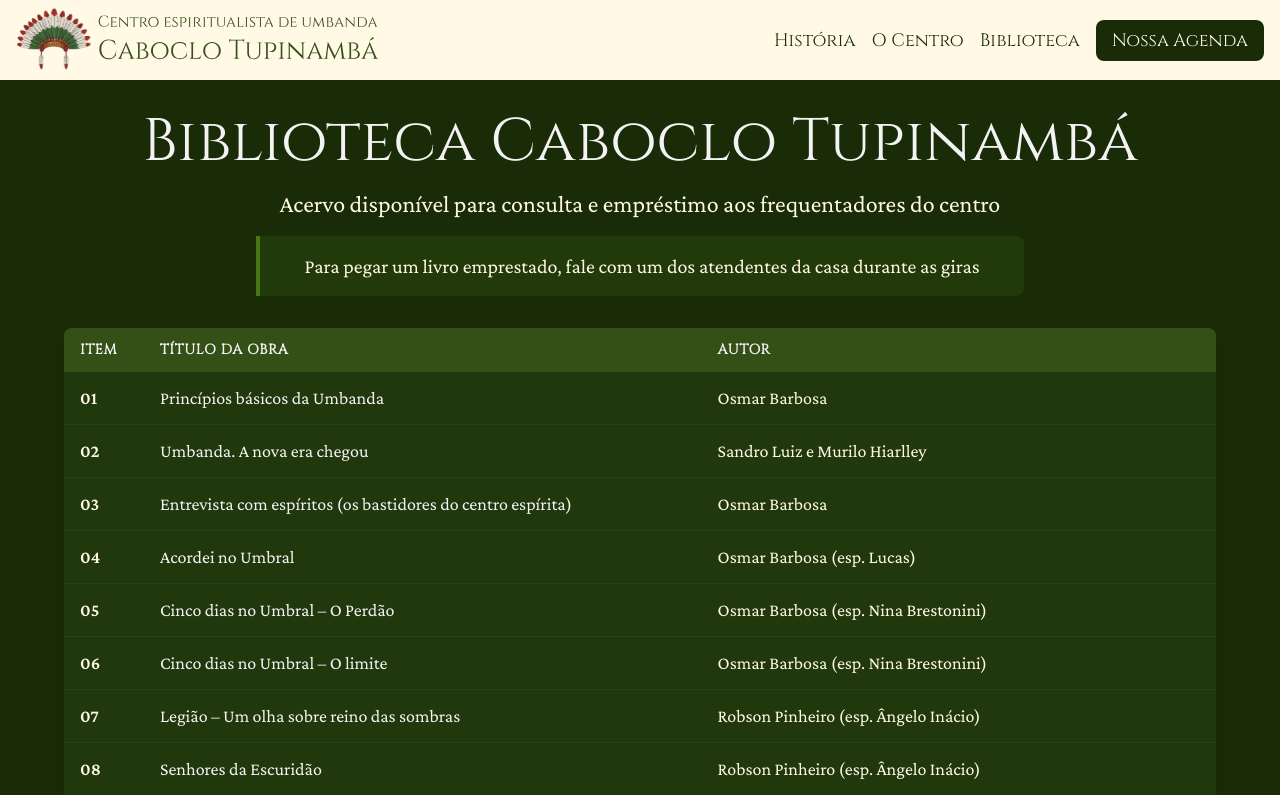
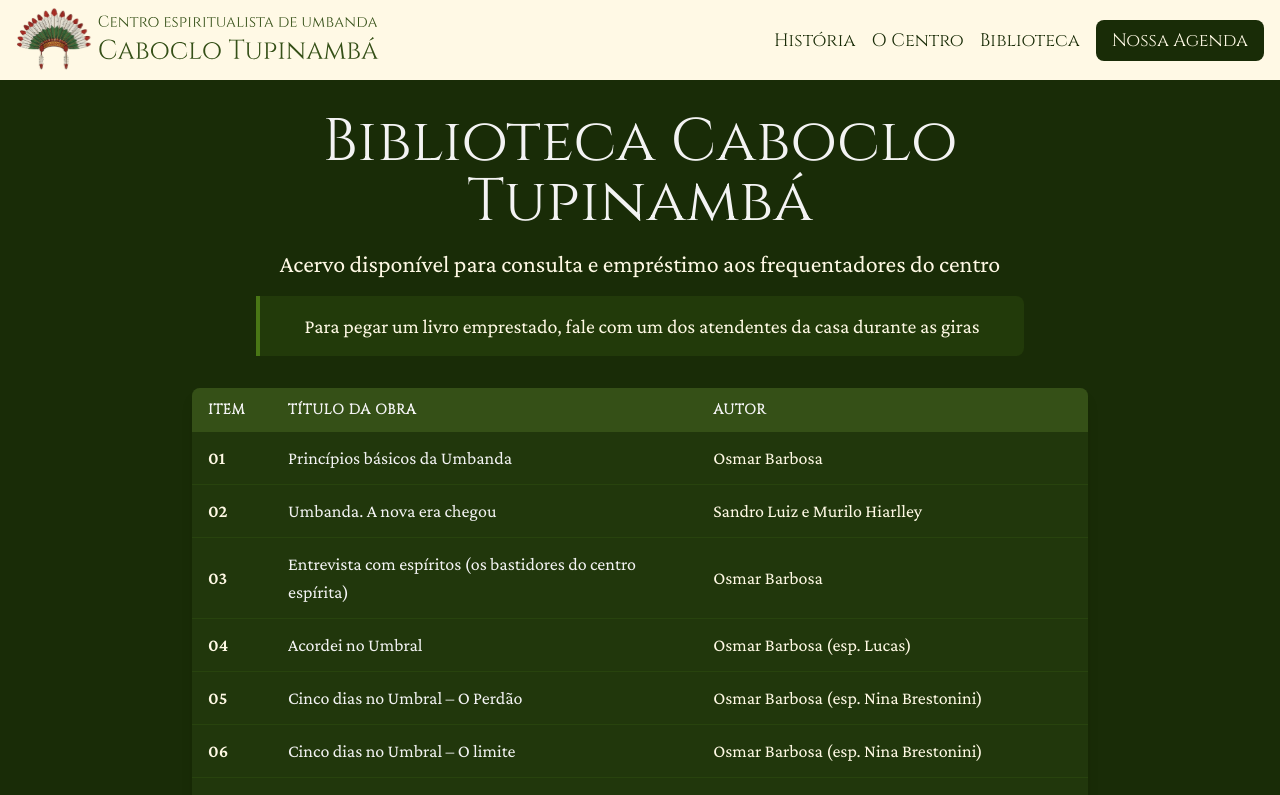
Before and after one commit to alexandremgsoares/caboclo-tupinamba-frontend, a React (Vite) app: page /biblioteca in a window 1280 px wide. Shown: the top 795 px of the page. Built offline with nearby package versions, Linux system fonts and the light colour scheme.

Commit message:
resize paragrafo

```diff
--- a/src/Pages/Biblioteca.tsx
+++ b/src/Pages/Biblioteca.tsx
@@ -7,7 +7,7 @@ function Biblioteca() {
     <div className="flex flex-col min-h-screen">
       <Header />
       <main className="flex-1 bg-verde-escuro px-4 py-8 md:px-8 lg:px-16">
-        <div className="max-w-7xl mx-auto">
+        <div className="max-w-4xl mx-auto">
           <h1 className="text-4xl md:text-6xl text-branco mb-4 text-center font-cinzel">
             Biblioteca Caboclo Tupinambá
           </h1>
```
